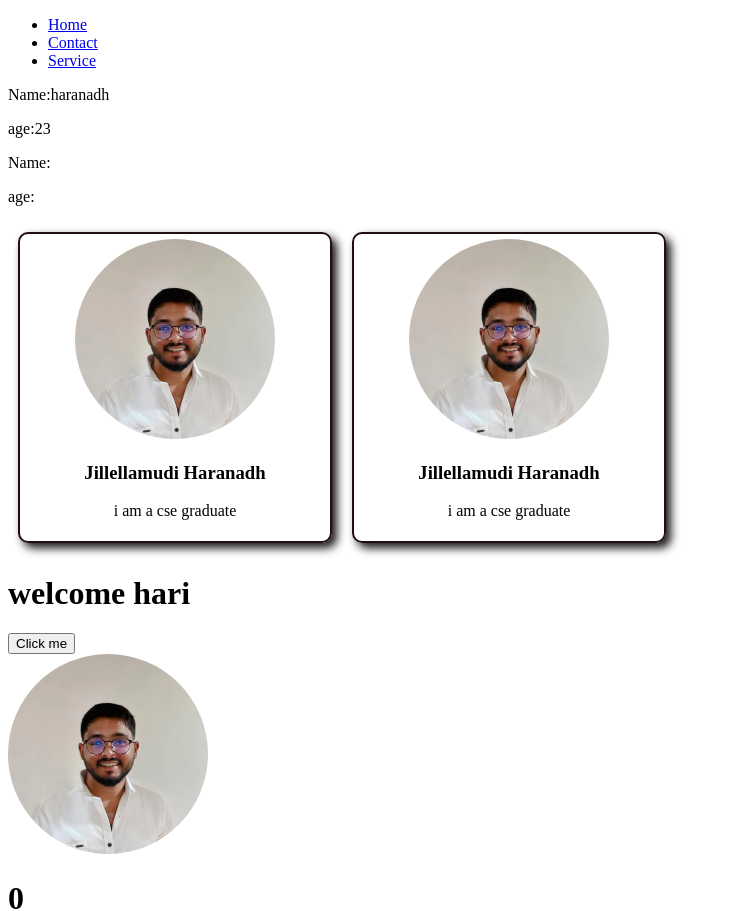
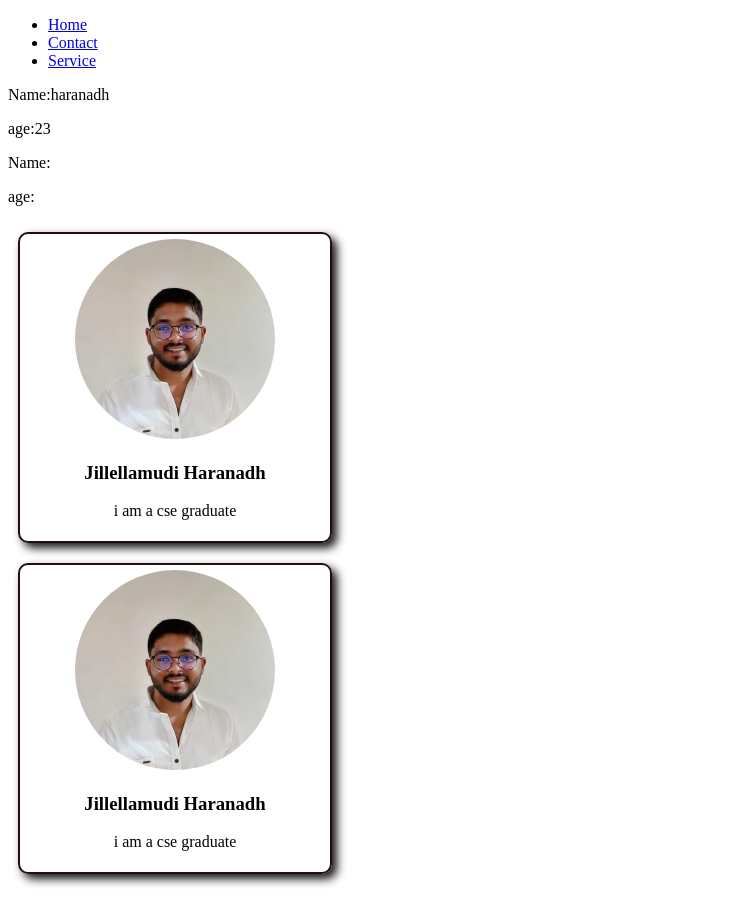
Before and after one commit to haranadh03/FrontEndPractise, a React app: page / in a window 1280 px wide. Shown: the top 911 px of the page, without its empty margins (0-733 px from the left). Built offline with nearby package versions, Linux system fonts and the light colour scheme; the HTML template or start-up script is replaced by a standard one.

Commit message:
newUpdate

```diff
--- a/package.json
+++ b/package.json
@@ -10,6 +10,7 @@
     "preview": "vite preview"
   },
   "dependencies": {
+    "animate.css": "^4.1.1",
     "prop-types": "^15.8.1",
     "react": "^19.2.7",
     "react-dom": "^19.2.7"
--- a/src/App.jsx
+++ b/src/App.jsx
@@ -7,14 +7,20 @@ import List from './List.jsx'
 import Button from './Button.jsx'
 import Profile from './profilepicture.jsx'
 import Usestate from './Usestate.jsx';
+import 'animate.css'
+
 function App() {
   return (
     <>
       <Header></Header>
       <Student name="haranadh" age={23}></Student>
       <Student/>
+      <div className="animate__animated animate__backInRight">
+      <Card ></Card>
+      </div>
+      <div className='animate__animated animate__backInRight'>
       <Card></Card>
-      <Card></Card>
+      </div>
       <User isLoggedIn={true} name='hari'></User>
       <Button></Button><br />
       <Profile></Profile>
--- a/src/User.jsx
+++ b/src/User.jsx
@@ -1,6 +1,8 @@
+import 'animate.css';
+
 function User(props){
     return(
-        props.isLoggedIn ? <h1>welcome {props.name}</h1>: <h1>please login </h1>
+        props.isLoggedIn ? <h1 className="animate__animated animate__backInRight">welcome {props.name}</h1>: <h1>please login </h1>
     );
 }
 export default User
--- a/src/Usestate.jsx
+++ b/src/Usestate.jsx
@@ -1,4 +1,5 @@
 import { useState } from "react"
+import 'animate.css';
 
 function Usestate(){
     const [count, setCount]=useState(0)
@@ -16,7 +17,9 @@ function Usestate(){
     }
     return(
         <>
-            <h1>{count}</h1>
+            <h1 className="animate__animated animate__swing">
+                {count}
+            </h1>
             <button onClick={handle1}>Click me to add</button>
             <button onClick={handle2}>Click me to delete</button><br />
             <p> is Employed: {isemployed ? "yes":"no"}</p>
```
Also changed, not shown: 1 other file (tests, documents, lock files or other folders).
